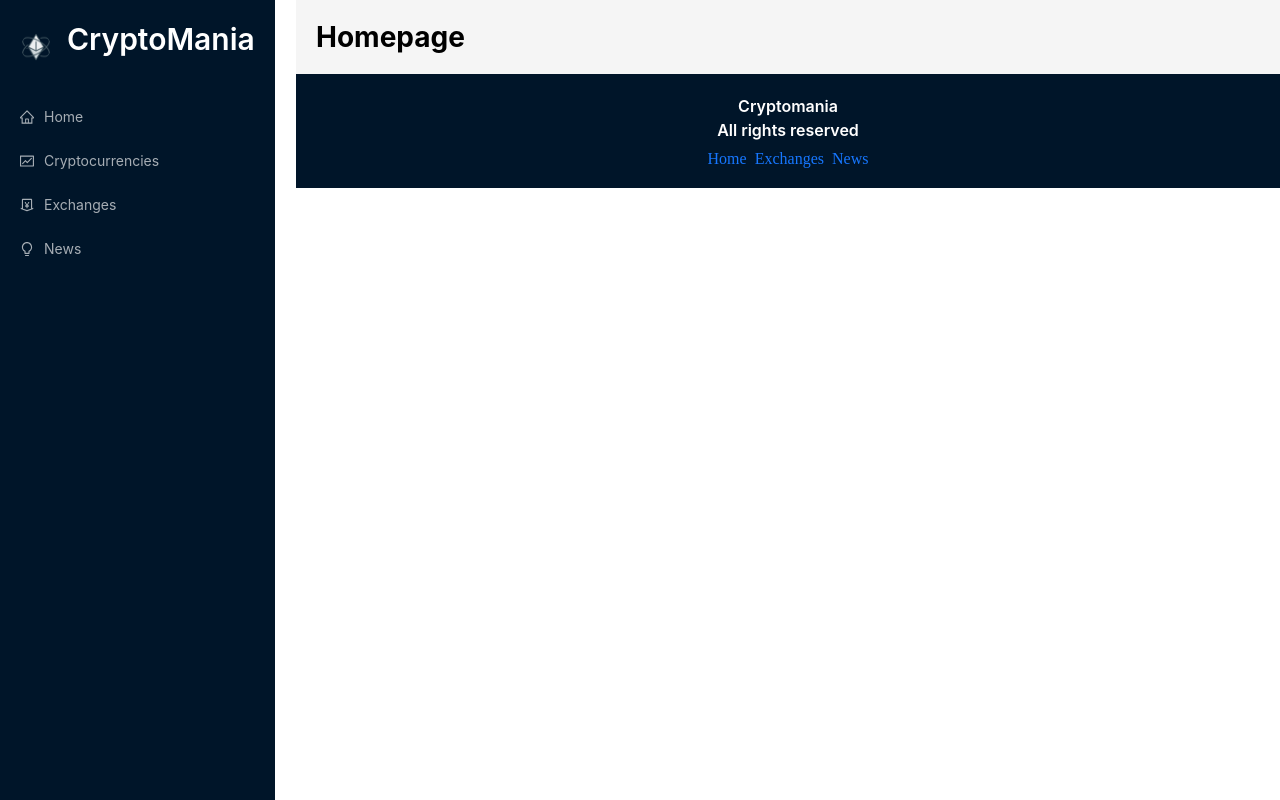
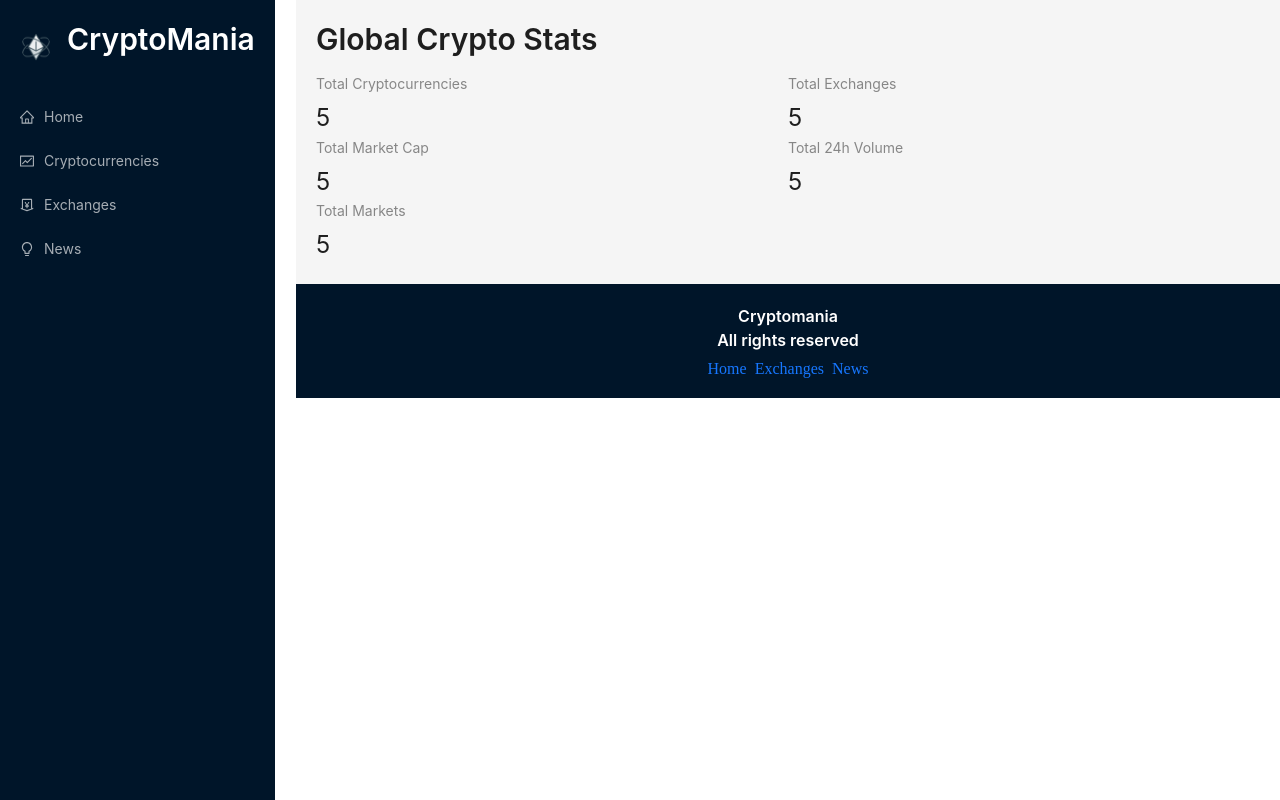
Before and after one commit to Sharvil1123/cryptoapp, a React (Create React App) app: page / in a window 1280 px wide. Built offline with nearby package versions, Linux system fonts and the light colour scheme.

Commit message:
added redux store, started working on data fetchin

```diff
--- /dev/null
+++ b/src/app/store.js
@@ -0,0 +1,5 @@
+import { configureStore } from "@reduxjs/toolkit";
+
+export default configureStore({
+    reducer: {},
+});
--- a/src/components/Homepage.jsx
+++ b/src/components/Homepage.jsx
@@ -1,10 +1,25 @@
-import React from 'react'
+import React from 'react';
+import millify from 'millify';
+import { Typography, Row , Col, Statistic } from 'antd';
+import { Link } from 'react-router-dom';
+
+const {Title} = Typography;
+
+
+
 
 const Homepage = () => {
   return (
-    <div>
-      <h1>Homepage</h1>
-    </div>
+    <>
+      <Title level={2} className='heading'>Global Crypto Stats</Title>
+      <Row>
+        <Col span={12}><Statistic title="Total Cryptocurrencies" value="5"/></Col>
+        <Col span={12}><Statistic title="Total Exchanges" value="5"/></Col>
+        <Col span={12}><Statistic title="Total Market Cap" value="5"/></Col>
+        <Col span={12}><Statistic title="Total 24h Volume" value="5"/></Col>
+        <Col span={12}><Statistic title="Total Markets" value="5"/></Col>
+      </Row>
+    </>
   )
 }
 
--- a/src/index.js
+++ b/src/index.js
@@ -3,6 +3,14 @@
 import { BrowserRouter as Router } from "react-router-dom";
 import App from "./App";
 import 'antd/dist/antd-with-locales';
+import { Provider } from "react-redux";
+import store from "./app/store";
 
-
-ReactDOM.render(<Router><App/></Router>, document.getElementById('root'));
+ReactDOM.render(
+    <Router>
+        <Provider store={store}>
+            <App/>
+        </Provider>
+    </Router>,
+    document.getElementById('root')
+);
```
Also changed, not shown: src/services/cryptoAPI.js (added, +9 -0 lines).
